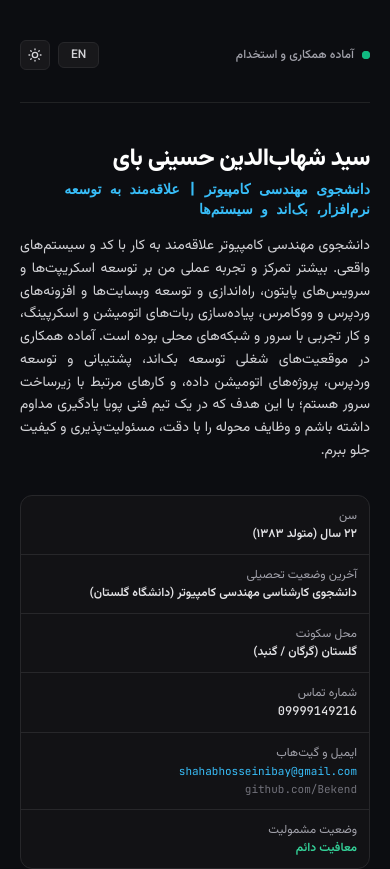
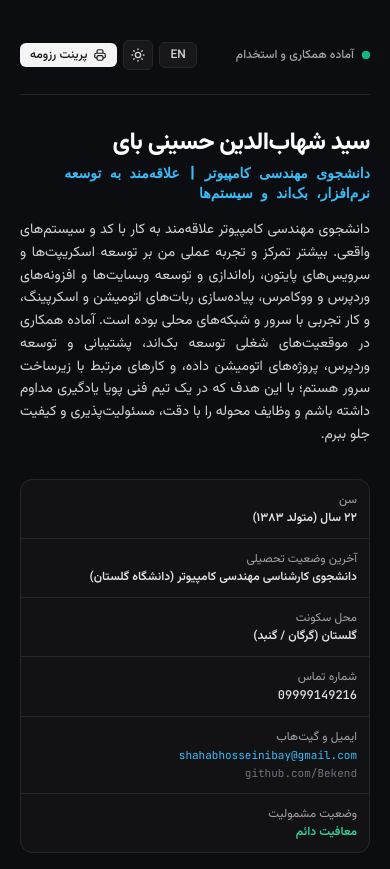
Before and after one commit to Bekend/bekend.github.io, a plain HTML site: page index.html in a window 390 px wide. Shown: the top 869 px of the page. Drawn offline with nearby package versions, Linux system fonts and the light colour scheme.

Commit message:
fix(ui): enable resume print button on mobile devices and add footer print action

```diff
--- a/index.html
+++ b/index.html
@@ -242,7 +242,7 @@
   <div id="webPortfolioView" class="max-w-3xl mx-auto px-5 sm:px-8 py-10 sm:py-16">
 
     <!-- Top Navigation / Controls -->
-    <header class="flex items-center justify-between pb-8 border-b border-zinc-200 dark:border-zinc-800/80 mb-10">
+    <header class="flex flex-wrap items-center justify-between gap-y-3 gap-x-2 pb-6 sm:pb-8 border-b border-zinc-200 dark:border-zinc-800/80 mb-8 sm:mb-10">
       <div class="flex items-center gap-2">
         <span class="relative flex h-2 w-2">
           <span class="animate-ping absolute inline-flex h-full w-full rounded-full bg-emerald-400 opacity-75"></span>
@@ -251,9 +251,9 @@
         <span class="text-xs font-medium text-zinc-600 dark:text-zinc-400" data-i18n="status_pill">آماده همکاری و استخدام</span>
       </div>
 
-      <div class="flex items-center gap-2">
+      <div class="flex items-center gap-1.5 sm:gap-2">
         <!-- Language Switcher -->
-        <button id="langBtn" onclick="toggleLanguage()" class="px-3 py-1 rounded-md text-xs font-medium border border-zinc-300 dark:border-zinc-800 bg-white dark:bg-zinc-900 text-zinc-700 dark:text-zinc-300 hover:border-zinc-400 dark:hover:border-zinc-700 transition-colors">
+        <button id="langBtn" onclick="toggleLanguage()" class="px-2.5 sm:px-3 py-1 rounded-md text-xs font-medium border border-zinc-300 dark:border-zinc-800 bg-white dark:bg-zinc-900 text-zinc-700 dark:text-zinc-300 hover:border-zinc-400 dark:hover:border-zinc-700 transition-colors">
           <span id="langText">EN</span>
         </button>
 
@@ -263,8 +263,8 @@
           <svg id="themeIconMoon" class="w-4 h-4" fill="none" stroke="currentColor" viewBox="0 0 24 24"><path stroke-linecap="round" stroke-linejoin="round" stroke-width="2" d="M20.354 15.354A9 9 0 018.646 3.646 9.003 9.003 0 0012 21a9.003 9.003 0 008.354-5.646z"/></svg>
         </button>
 
-        <!-- Print Resume Directly -->
-        <button onclick="window.print()" class="hidden sm:inline-flex items-center gap-1.5 px-3 py-1 rounded-md text-xs font-medium bg-zinc-900 hover:bg-zinc-800 dark:bg-zinc-100 dark:hover:bg-zinc-200 text-white dark:text-zinc-900 transition-colors no-print">
+        <!-- Print Resume Directly (Mobile & Desktop) -->
+        <button onclick="window.print()" class="inline-flex items-center gap-1.5 px-2.5 sm:px-3 py-1 rounded-md text-xs font-medium bg-zinc-900 hover:bg-zinc-800 dark:bg-zinc-100 dark:hover:bg-zinc-200 text-white dark:text-zinc-900 transition-colors no-print" title="پرینت رزومه">
           <svg class="w-3.5 h-3.5" fill="none" stroke="currentColor" viewBox="0 0 24 24"><path stroke-linecap="round" stroke-linejoin="round" stroke-width="2" d="M17 17h2a2 2 0 002-2v-4a2 2 0 00-2-2H5a2 2 0 00-2 2v4a2 2 0 002 2h2m2 4h6a2 2 0 002-2v-4a2 2 0 00-2-2H9a2 2 0 00-2 2v4a2 2 0 002 2zm8-12V5a2 2 0 00-2-2H9a2 2 0 00-2 2v4h10z"/></svg>
           <span data-i18n="btn_print">پرینت رزومه</span>
         </button>
@@ -1062,10 +1062,14 @@
 
     <!-- Footer -->
     <footer class="pt-8 border-t border-zinc-200 dark:border-zinc-800/80 flex flex-col sm:flex-row items-center justify-between gap-4 text-xs text-zinc-500">
-      <div>
+      <div class="flex items-center gap-2">
         <span>سید شهاب‌الدین حسینی بای</span> • <span class="font-mono">shahabhb.ir</span>
       </div>
-      <div class="flex items-center gap-4">
+      <div class="flex flex-wrap items-center justify-center gap-3 sm:gap-4">
+        <button onclick="window.print()" class="inline-flex items-center gap-1.5 px-2.5 py-1 rounded-md text-xs font-medium bg-zinc-200 hover:bg-zinc-300 dark:bg-zinc-800 dark:hover:bg-zinc-700 text-zinc-900 dark:text-zinc-100 transition-colors no-print">
+          <svg class="w-3.5 h-3.5" fill="none" stroke="currentColor" viewBox="0 0 24 24"><path stroke-linecap="round" stroke-linejoin="round" stroke-width="2" d="M17 17h2a2 2 0 002-2v-4a2 2 0 00-2-2H5a2 2 0 00-2 2v4a2 2 0 002 2h2m2 4h6a2 2 0 002-2v-4a2 2 0 00-2-2H9a2 2 0 00-2 2v4a2 2 0 002 2zm8-12V5a2 2 0 00-2-2H9a2 2 0 00-2 2v4h10z"/></svg>
+          <span data-i18n="btn_print">پرینت رزومه</span>
+        </button>
         <a href="mailto:shahabhosseinibay@gmail.com" class="hover:text-zinc-900 dark:hover:text-white transition-colors font-mono">shahabhosseinibay@gmail.com</a>
         <a href="https://github.com/Bekend" target="_blank" rel="noopener noreferrer" class="hover:text-zinc-900 dark:hover:text-white transition-colors">گیت‌هاب</a>
         <a href="tel:09999149216" class="hover:text-zinc-900 dark:hover:text-white transition-colors font-mono">09999149216</a>
```
